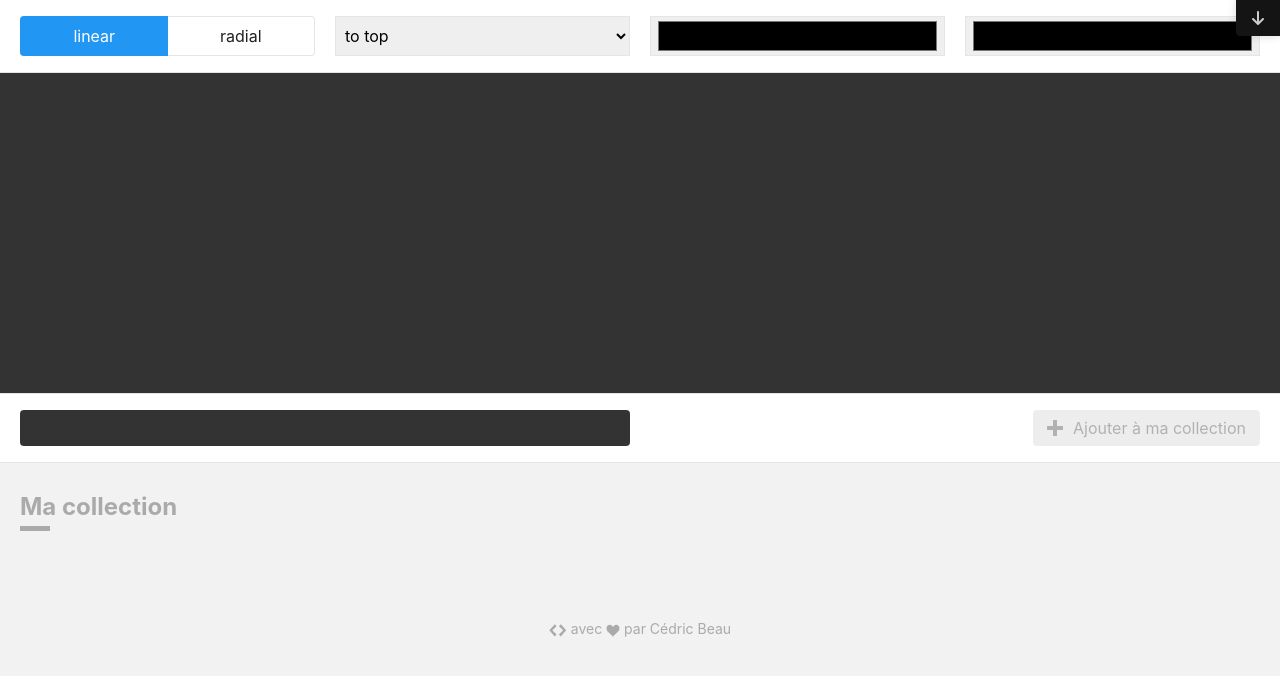
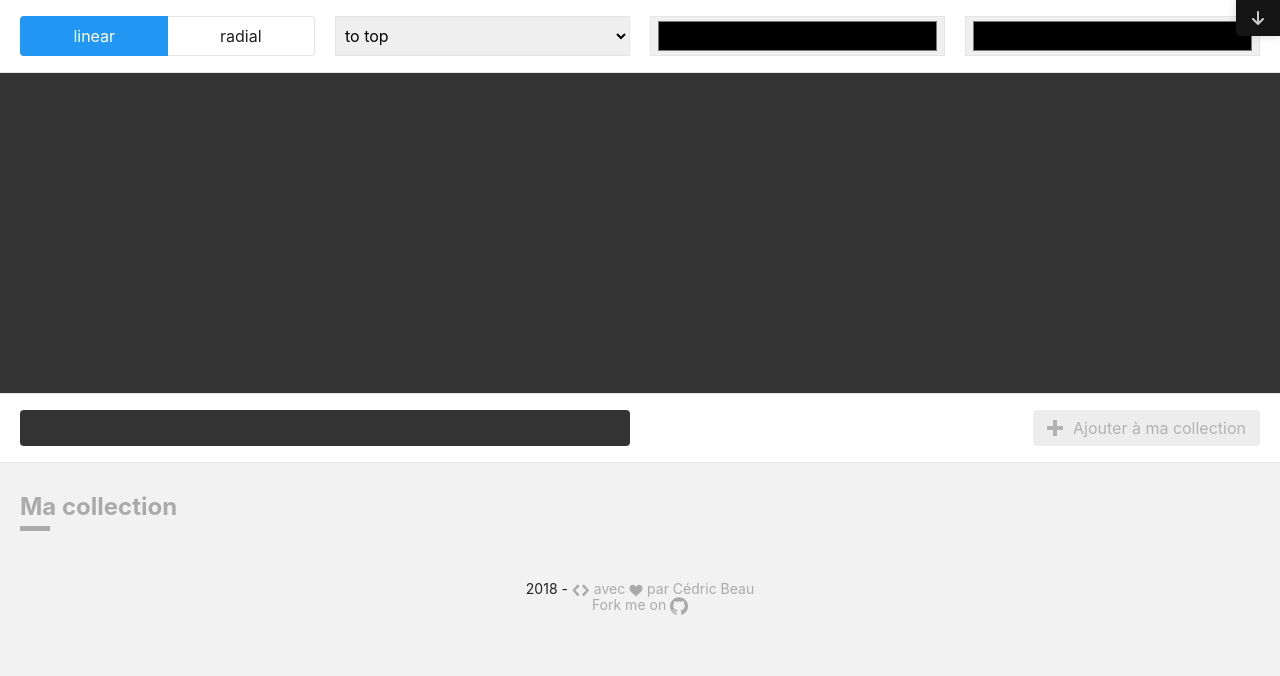
Before and after one commit to cedricbeau/css-gradient-generator, a plain HTML site: page index.html in a window 1280 px wide. Drawn offline with Linux system fonts and the light colour scheme.

Commit message:
Update index.html

```diff
--- a/index.html
+++ b/index.html
@@ -29,6 +29,7 @@
       <symbol id="icon-checkmark" viewBox="0 0 32 32"><title>checkmark</title><path d="M27 4l-15 15-7-7-5 5 12 12 20-20z"></path></symbol>
       <symbol id="icon-box-add" viewBox="0 0 32 32"><title>box-add</title><path d="M26 2h-20l-6 6v21c0 0.552 0.448 1 1 1h30c0.552 0 1-0.448 1-1v-21l-6-6zM16 26l-10-8h6v-6h8v6h6l-10 8zM4.828 6l2-2h18.343l2 2h-22.343z"></path></symbol>
       <symbol id="icon-arrow-down2" viewBox="0 0 32 32"><title>arrow-down2</title><path d="M27.414 19.414l-10 10c-0.781 0.781-2.047 0.781-2.828 0l-10-10c-0.781-0.781-0.781-2.047 0-2.828s2.047-0.781 2.828 0l6.586 6.586v-19.172c0-1.105 0.895-2 2-2s2 0.895 2 2v19.172l6.586-6.586c0.39-0.39 0.902-0.586 1.414-0.586s1.024 0.195 1.414 0.586c0.781 0.781 0.781 2.047 0 2.828z"></path></symbol>
+      <symbol id="icon-github" viewBox="0 0 32 32"><title>github</title><path d="M16 0.395c-8.836 0-16 7.163-16 16 0 7.069 4.585 13.067 10.942 15.182 0.8 0.148 1.094-0.347 1.094-0.77 0-0.381-0.015-1.642-0.022-2.979-4.452 0.968-5.391-1.888-5.391-1.888-0.728-1.849-1.776-2.341-1.776-2.341-1.452-0.993 0.11-0.973 0.11-0.973 1.606 0.113 2.452 1.649 2.452 1.649 1.427 2.446 3.743 1.739 4.656 1.33 0.143-1.034 0.558-1.74 1.016-2.14-3.554-0.404-7.29-1.777-7.29-7.907 0-1.747 0.625-3.174 1.649-4.295-0.166-0.403-0.714-2.030 0.155-4.234 0 0 1.344-0.43 4.401 1.64 1.276-0.355 2.645-0.532 4.005-0.539 1.359 0.006 2.729 0.184 4.008 0.539 3.054-2.070 4.395-1.64 4.395-1.64 0.871 2.204 0.323 3.831 0.157 4.234 1.026 1.12 1.647 2.548 1.647 4.295 0 6.145-3.743 7.498-7.306 7.895 0.574 0.497 1.085 1.47 1.085 2.963 0 2.141-0.019 3.864-0.019 4.391 0 0.426 0.288 0.925 1.099 0.768 6.354-2.118 10.933-8.113 10.933-15.18 0-8.837-7.164-16-16-16z"></path></symbol>
     </defs>
   </svg>
   <!-- SVG: End -->
@@ -43,7 +44,6 @@
       <li>Le rendu visuel apparait, ainsi que la ligne de CSS correspondant.</li>
       <li>Il est possible d'ajouter le gradient à votre collection, laquelle est stockée dans le navigateur.</li>
       <li>Pour supprimer la collection, il suffit d'appuyer sur le bouton 'Supprimer ma collection'</li>
-      <li>Projet disponible sur <a href="https://github.com/cedricbeau/css-gradient-generator">GitHub</a></li>
     </ol>
     <button type="button" class="btn btn-consignes"><svg class="icon icon-arrow-down2"><use xlink:href="#icon-arrow-down2"></use></svg></button>
   </div>
@@ -131,8 +131,14 @@
     <!-- Collection: End -->
 
     <link rel="stylesheet" href="css/footer.css">
-    <footer>
-      <a href="https://cedricbeau.pro/" title="cedricbeau.pro"><svg width="18" height="13"><use xlink:href="#shape-code"></use></svg> avec <svg width="14" height="13"><use xlink:href="#icon-heart"></use></svg> par Cédric Beau</a>
+    <footer class="container">
+      <div span="me">
+        <script type="text/javascript">document.write(new Date().getFullYear());</script>
+        - <a href="https://cedricbeau.pro/" title="cedricbeau.pro"><svg width="18" height="13"><use xlink:href="#shape-code"></use></svg> avec <svg width="14" height="13"><use xlink:href="#icon-heart"></use></svg> par Cédric Beau</a>
+      </div>
+      <div class="github">
+        <a href="https://github.com/cedricbeau/css-gradient-generator">Fork me on <svg width="18" height="18"><use xlink:href="#icon-github"></use></svg></a>
+      </div>
     </footer>
     <!-- Footer: End -->
 
```
